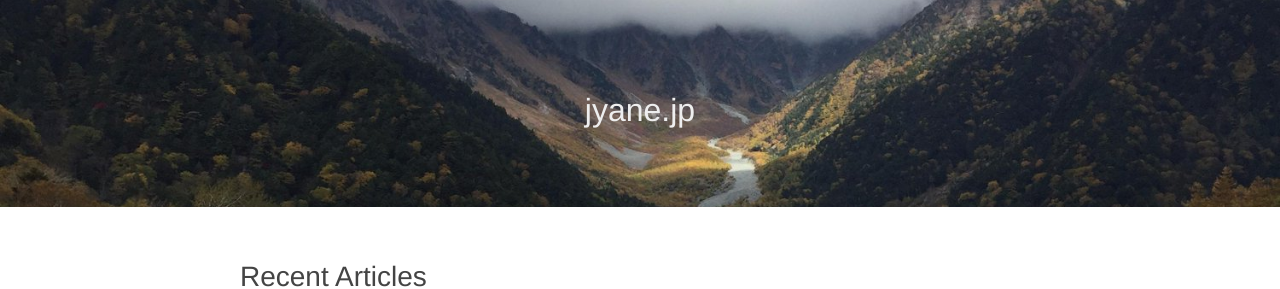
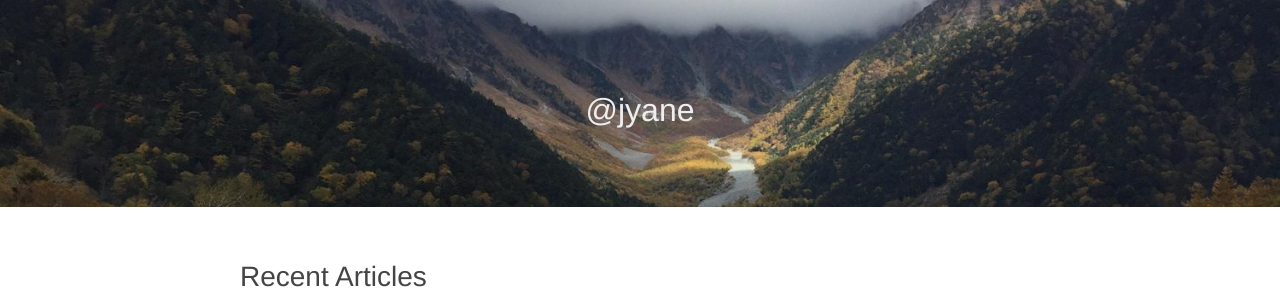
Before and after one commit to jyane/jyane.github.io, a Jekyll site: the page built from index.html, in a window 1280 px wide. Shown: the top 289 px of the page. Built offline with Jekyll 4.4.1, drawn with Linux system fonts in a browser that asks for light colours; nearby versions of some CDN libraries.

```diff
--- a/_includes/header.html
+++ b/_includes/header.html
@@ -1,3 +1,3 @@
 <header>
-  <h1><a href="/">jyane.jp</a></h1>
+  <h1><a href="/">@jyane</a></h1>
 </header>
```
